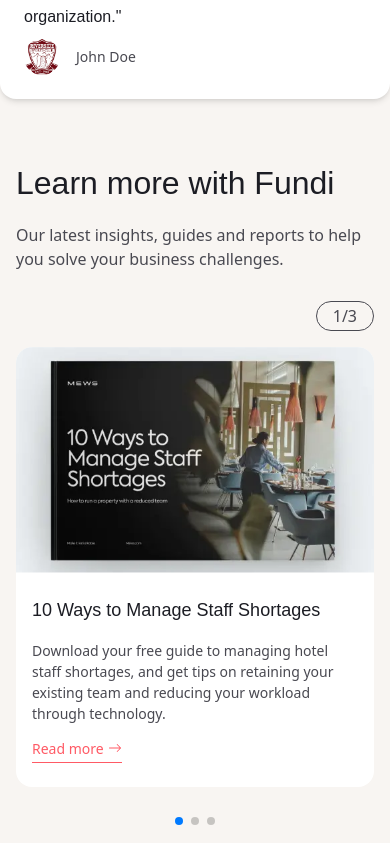
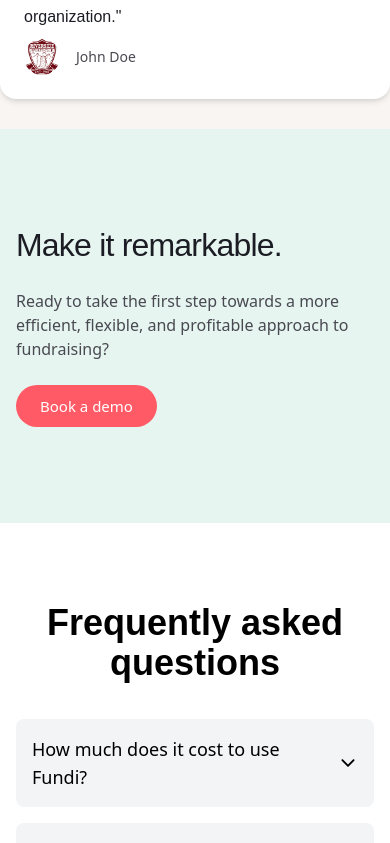
Before and after one commit to ShaYri12/fundi, a React (Create React App) app: page / in a window 390 px wide. Shown: the part 9781-10624 px from the top of the page. Built offline with nearby package versions, Linux system fonts and the light colour scheme; a web font is replaced by a local one.

Commit message:
learn more section removed

```diff
--- a/src/components/LearnMoreSlider.jsx
+++ /dev/null
@@ -1,87 +0,0 @@
-import React, { useState } from "react";
-import { Swiper, SwiperSlide } from "swiper/react";
-import { Pagination } from "swiper/modules";
-import { BsArrowRight } from "react-icons/bs";
-import "swiper/css";
-import "swiper/css/pagination";
-import { resources } from "../assets/resourcesData";
-
-const LearnMoreSlider = () => {
-  const [currentSlide, setCurrentSlide] = useState(1);
-
-  return (
-    <div className="relative w-full max-w-lg mx-auto sm:hidden block">
-      {/* Slide counter at the top-right corner */}
-      <div className="flex items-center justify-end mb-[16px]">
-        <p className="w-fit font-[500] leading-5 sm:hidden inline-block lg:hidden text-base text-[#494951] py-1 px-4 rounded-[30px] border border-[#494951] flex gap-[-6px]">
-          <span>{currentSlide}</span> / <span>{resources.length}</span>
-        </p>
-      </div>
-
-      <Swiper
-        modules={[Pagination]}
-        spaceBetween={16}
-        slidesPerView={1}
-        pagination={{
-          clickable: true,
-          el: ".custom-pagination", // Custom pagination element
-          bulletClass: "swiper-pagination-bullet",
-        }}
-        onSlideChange={(swiper) => setCurrentSlide(swiper.realIndex + 1)}
-      >
-        {resources.map((resource, index) => (
-          <SwiperSlide key={index}>
-            <div className="bg-white rounded-[16px] overflow-hidden">
-              <div className="relative h-[226px]">
-                <img
-                  src={resource.image}
-                  alt={resource.title}
-                  className="w-full h-full object-cover"
-                />
-              </div>
-              <div className="px-[16px] py-[24px]">
-                <h3 className="text-[18px] font-[300] font-axiformaa text-[#1c1d24] mb-[1rem]">
-                  {resource.title}
-                </h3>
-                <p className="text-[#494951] text-[14px] mb-[0.75rem]">
-                  {resource.description}
-                </p>
-                <a
-                  href={resource.href}
-                  className="inline-flex items-center text-[#ff5a65] hover:text-rose-600 font-medium border-b border-b-[#ff5a65] pb-[3px] text-[14px]"
-                >
-                  Read more
-                  <BsArrowRight className="ml-1" />
-                </a>
-              </div>
-            </div>
-          </SwiperSlide>
-        ))}
-      </Swiper>
-
-      {/* Custom pagination below the card */}
-      <div className="custom-pagination mt-4"></div>
-
-      {/* Custom styles for pagination */}
-      <style jsx>{`
-        .custom-pagination {
-          display: flex;
-          justify-content: center;
-          position: relative;
-          bottom: -14px; /* Adjust to place outside card */
-        }
-        .swiper-pagination-bullet {
-          background-color: #1c1d2480;
-          opacity: 0.5;
-          margin: 0 4px;
-        }
-        .swiper-pagination-bullet-active {
-          background-color: #1c1d24;
-          opacity: 1;
-        }
-      `}</style>
-    </div>
-  );
-};
-
-export default LearnMoreSlider;
--- a/src/pages/home/LearnMore.jsx
+++ /dev/null
@@ -1,59 +0,0 @@
-import React from "react";
-import { BsArrowRight } from "react-icons/bs";
-import LearnMoreSlider from "../../components/LearnMoreSlider";
-import { resources } from "../../assets/resourcesData";
-
-const LearnMore = () => {
-  return (
-    <section className="lg:px-[80px] bg-[#F8F5F2] md:pt-[80px] pt-[30px] pb-[60px] md:pb-[100px] px-4">
-      <div className="container mx-auto">
-        <div className="lg:text-center text-left mb-[30px] sm:mb-[3.5rem]">
-          <h2 className="text-[32px] sm:text-[48px] font-axiformaa text-[#1c1d24] font-[400] mb-[1rem]">
-            Learn more with Fundi
-          </h2>
-          <p className="text-[16px] text-[#494951] max-w-[420px] lg:max-w-[680px] lg:mx-auto">
-            Our latest insights, guides and reports to help you solve your
-            business challenges.
-          </p>
-        </div>
-
-        <div className="sm:flex hidden">
-          <div className="grid lg:grid-cols-2 xl:grid-cols-3 gap-y-[2.25rem] gap-x-[2rem] w-full">
-            {resources.map((resource, index) => (
-              <div
-                key={index}
-                className="bg-white rounded-[16px] overflow-hidden shadow-sm hover:shadow-md transition-shadow"
-              >
-                <div className="relative h-[226px]">
-                  <img
-                    src={resource.image}
-                    alt={resource.title}
-                    className="w-full h-full object-cover"
-                  />
-                </div>
-                <div className="px-[16px] py-[24px]">
-                  <h3 className="text-[18px] font-[400] font-axiformaa text-[#1c1d24] mb-[1rem]">
-                    {resource.title}
-                  </h3>
-                  <p className="text-[#494951] text-[14px] mb-[0.75rem]">
-                    {resource.description}
-                  </p>
-                  <a
-                    href={resource.href}
-                    className="inline-flex items-center text-[#ff5a65] hover:text-rose-600 font-medium border-b border-b-[#ff5a65] pb-[3px] text-[14px]"
-                  >
-                    Read more
-                    <BsArrowRight className="ml-1" />
-                  </a>
-                </div>
-              </div>
-            ))}
-          </div>
-        </div>
-        <LearnMoreSlider />
-      </div>
-    </section>
-  );
-};
-
-export default LearnMore;
--- a/src/pages/home/index.jsx
+++ b/src/pages/home/index.jsx
@@ -33,7 +33,6 @@
       <SimplifiesOperations />
       <CertifiedCompanies />
       <Testimonials />
-      <LearnMore />
       <MakeItRemarkable />
       <FAQ />
       <Footer />
```
